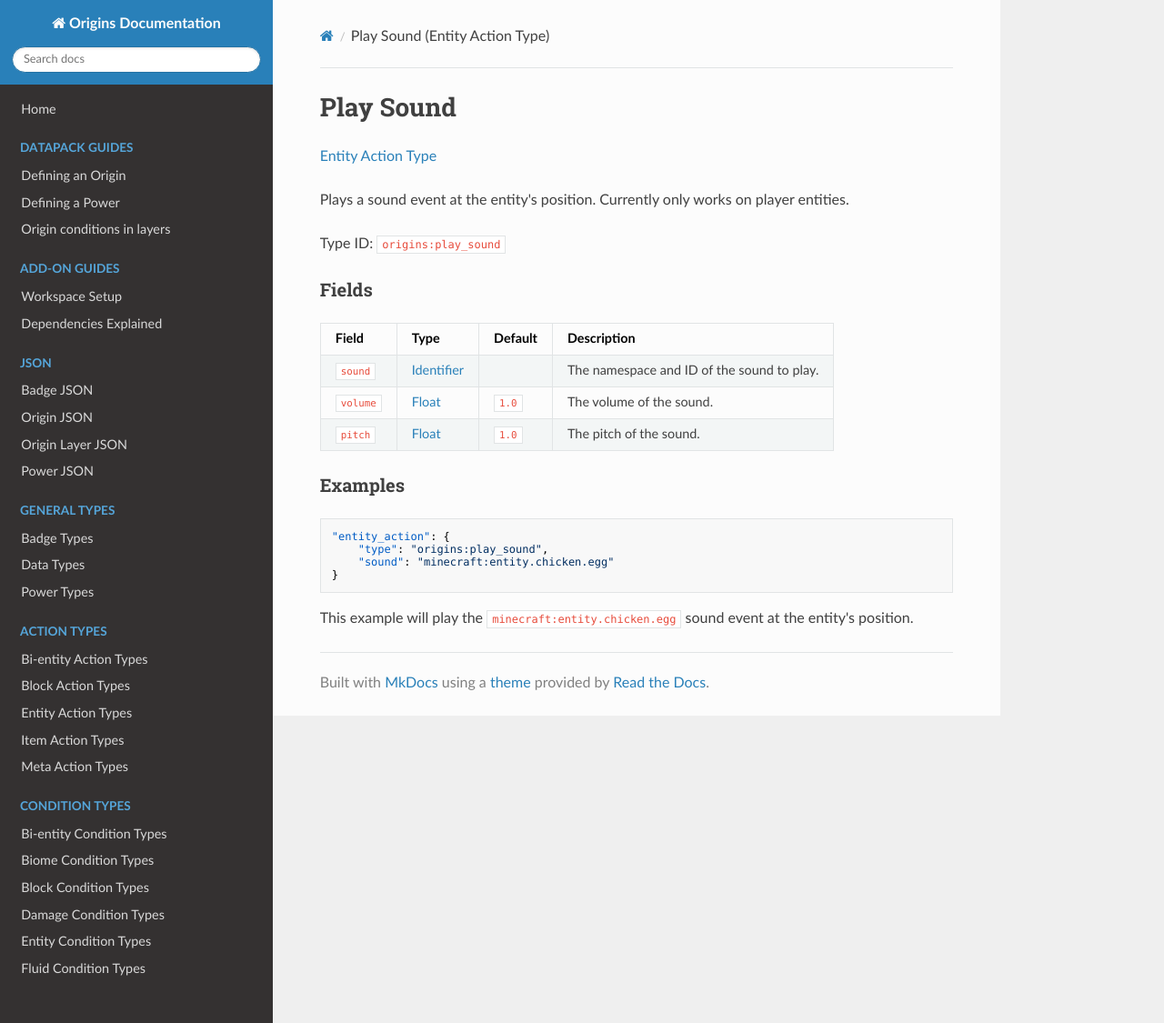
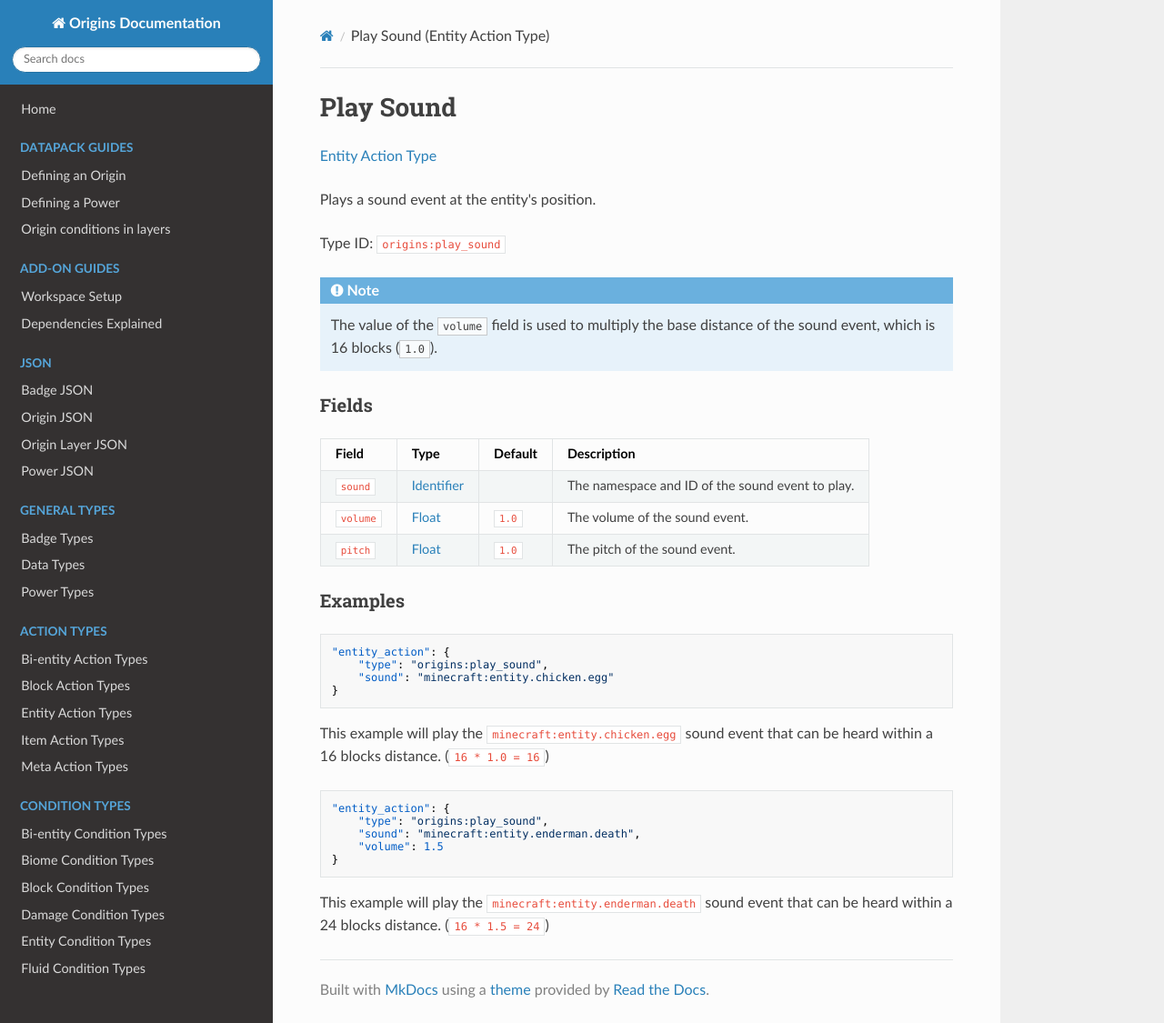
Before and after one commit to apace100/origins-docs, an MkDocs documentation site: the page built from docs/types/entity_action_types/play_sound.md, in a window 1280 px wide and 1125 px high. Shown: the whole window at 91% size. Built offline with MkDocs 1.6.1, drawn with Linux system fonts in a browser that asks for light colours; nearby versions of some CDN libraries.

Commit message:
Updated `play_sound.md` (Entity Action Type) + Added an example + Added an admonition note to inform users how the `volume` field works * Changed the description of the entity action type * Tweaked the description for the fields in the field table

````diff
--- a/docs/types/entity_action_types/play_sound.md
+++ b/docs/types/entity_action_types/play_sound.md
@@ -7,22 +7,28 @@ date: 2021-04-05
 
 [Entity Action Type](../entity_action_types.md)
 
-Plays a sound event at the entity's position. Currently only works on player entities.
+Plays a sound event at the entity's position.
 
 Type ID: `origins:play_sound`
+
+
+!!! note
+
+    The value of the `volume` field is used to multiply the base distance of the sound event, which is 16 blocks (`1.0`).
 
 
 ### Fields
 
 Field  | Type | Default | Description
 -------|------|---------|-------------
-`sound` | [Identifier](../data_types/identifier.md) | | The namespace and ID of the sound to play.
-`volume` | [Float](../data_types/float.md) | `1.0` | The volume of the sound.
-`pitch` | [Float](../data_types/float.md) | `1.0` | The pitch of the sound.
+`sound` | [Identifier](../data_types/identifier.md) | | The namespace and ID of the sound event to play.
+`volume` | [Float](../data_types/float.md) | `1.0` | The volume of the sound event.
+`pitch` | [Float](../data_types/float.md) | `1.0` | The pitch of the sound event.
 
 
 
 ### Examples
+
 ```json
 "entity_action": {
     "type": "origins:play_sound",
@@ -30,4 +36,15 @@ Field  | Type | Default | Description
 }
 ```
 
-This example will play the `minecraft:entity.chicken.egg` sound event at the entity's position.
+This example will play the `minecraft:entity.chicken.egg` sound event that can be heard within a 16 blocks distance. (`16 * 1.0 = 16`)
+<br>
+
+```json
+"entity_action": {
+    "type": "origins:play_sound",
+    "sound": "minecraft:entity.enderman.death",
+    "volume": 1.5
+}
+```
+
+This example will play the `minecraft:entity.enderman.death` sound event that can be heard within a 24 blocks distance. (`16 * 1.5 = 24`)
````
